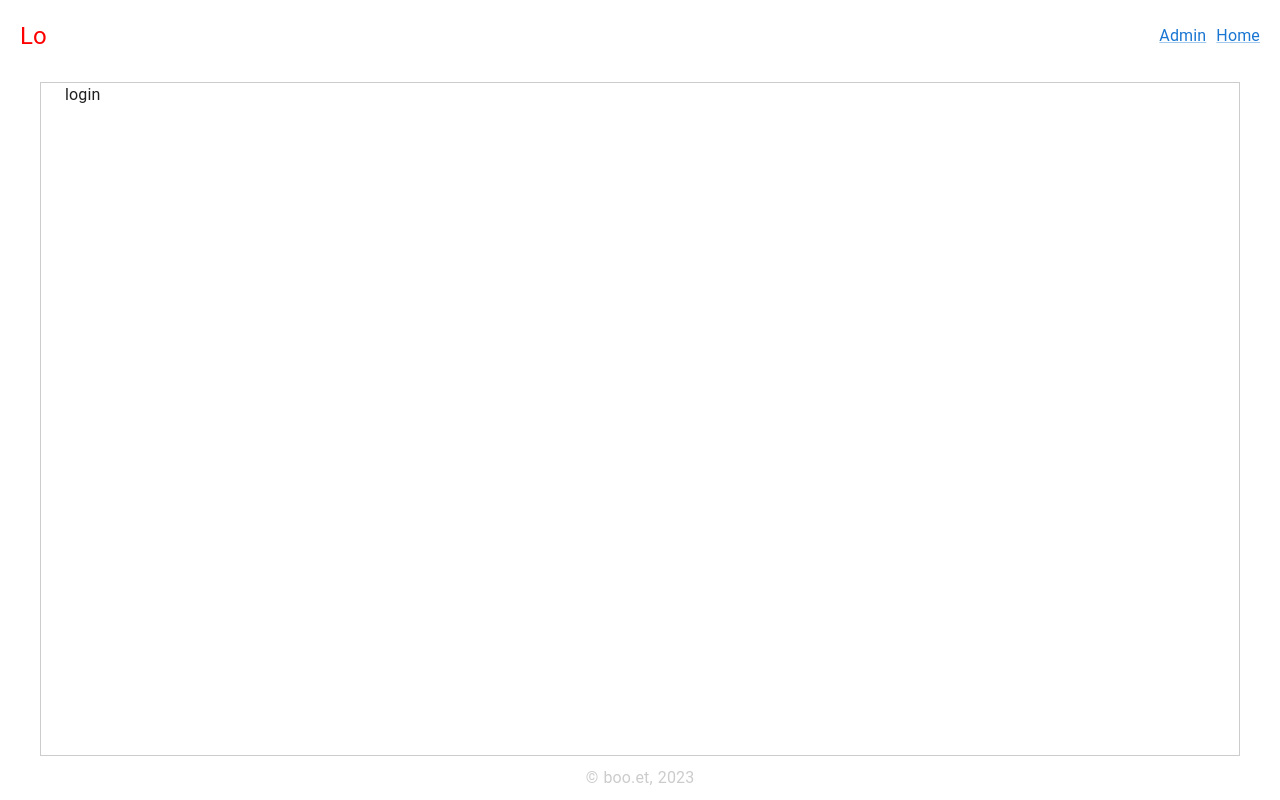
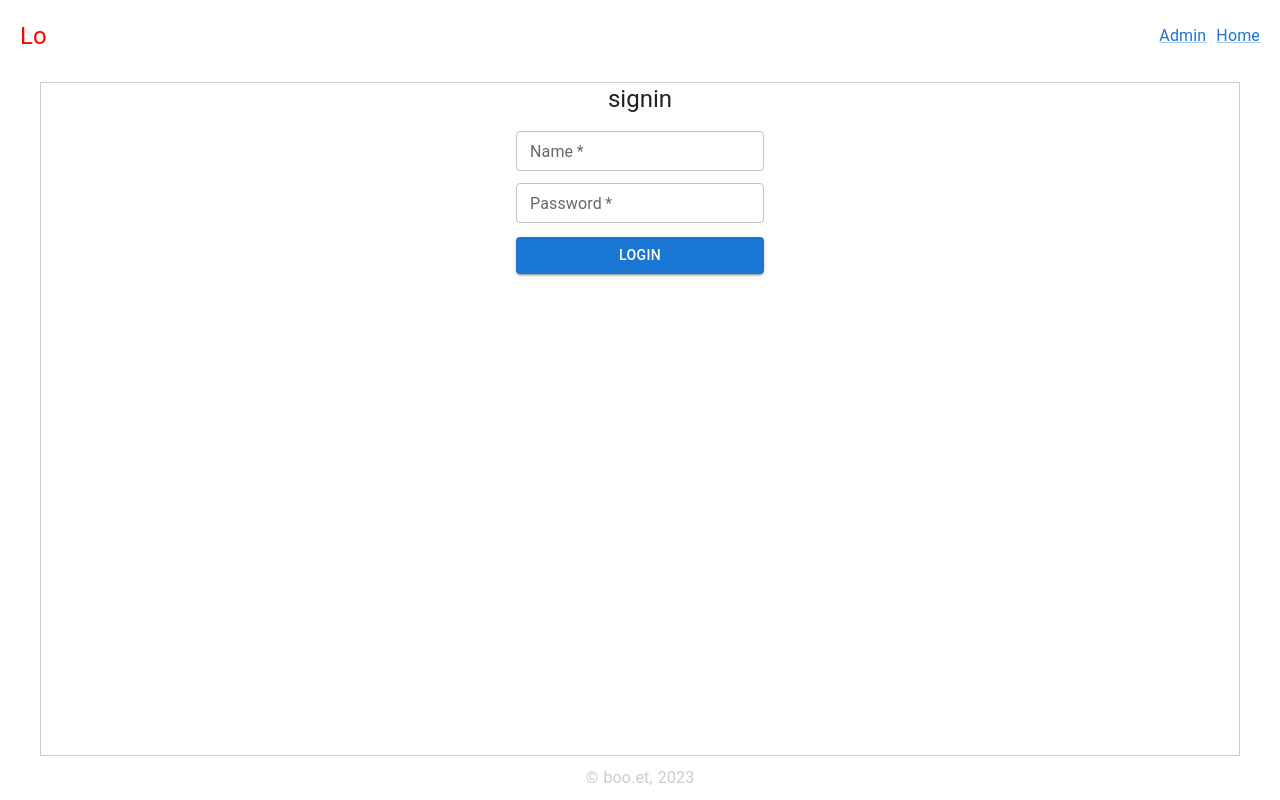
Before and after one commit to techBoolo/web-scrapper-react-frontend, a React (Create React App) app: page /login in a window 1280 px wide. Built offline with nearby package versions, Linux system fonts and the light colour scheme.

Commit message:
login page

```diff
--- a/package.json
+++ b/package.json
@@ -6,14 +6,17 @@
     "@emotion/react": "^11.10.6",
     "@emotion/styled": "^11.10.6",
     "@fontsource/roboto": "^4.5.8",
+    "@mui/lab": "^5.0.0-alpha.124",
     "@mui/material": "^5.11.15",
     "@reduxjs/toolkit": "^1.9.3",
     "@testing-library/jest-dom": "^5.16.5",
     "@testing-library/react": "^13.4.0",
     "@testing-library/user-event": "^13.5.0",
+    "axios": "^1.3.4",
     "framer-motion": "^10.0.2",
     "react": "^18.2.0",
     "react-dom": "^18.2.0",
+    "react-redux": "^8.0.5",
     "react-router-dom": "^6.8.2",
     "react-scripts": "5.0.1",
     "web-vitals": "^2.1.4"
--- a/src/pages/Login/index.js
+++ b/src/pages/Login/index.js
@@ -1,9 +1,80 @@
+import { useState } from 'react'
+import userService from '../../services/user.js'
+import errorMessage from '../../utils/errorMessage.js'
+
+import Stack from '@mui/material/Stack'
+import Box from '@mui/material/Box'
+import Typography from '@mui/material/Typography'
+import TextField from '@mui/material/TextField'
+import LoadingButton from '@mui/lab/LoadingButton'
+
 const Login = (props) => {
+  const [ name, setName ] = useState('')
+  const [ password, setPassword ] = useState('')
 
+  const handleLogin = async (ev) => {
+    ev.preventDefault()
+    const loginInfo = { name, password }
+    try {
+      const response = await userService.login(loginInfo)
+      const { data: { message, token }} = response
+      // save token in redux and storage
+      // redirect
+    } catch (err) {
+      const message = errorMessage(err)
+      console.log(message);
+      // dispatch notifiction here
+      return
+    }
+  }
   return (
-    <>
-     login
-    </>
+    <Stack
+      alignItems='center'
+      spacing={1}
+      minWidth='400px'
+      sx={{ margin: 'auto auto', backgoundColor: '#ccc' }}
+    >
+     <Typography variant='h5'>signin</Typography>
+      <form
+        onSubmit={handleLogin}
+        style={{
+          display: 'flex',
+            flexDirection: 'column',
+            alignItems: 'center'
+        }}
+      >
+        <TextField
+          required
+          type='text'
+          label='Name'
+          placeholder='Your login name'
+          size='small'
+          margin='dense'
+          fullWidth
+          value={name}
+          onChange={(ev) => setName(ev.target.value)}
+        />
+        <TextField
+          required
+          type='password'
+          label='Password'
+          placeholder='Password'
+          size='small'
+          margin='dense'
+          fullWidth
+          value={password}
+          onChange={(ev) => setPassword(ev.target.value)}
+        />
+        <LoadingButton
+          type='submit'
+          variant='contained'
+          fullWidth
+          loading={false}
+          loadingIndicator='Processing...'
+          sx={{ marginTop: '10px'}}
+        >login</LoadingButton>
+      </form>
+    </Stack>
   );
 };
 
--- /dev/null
+++ b/src/services/user.js
@@ -0,0 +1,18 @@
+import axios from 'axios'
+const rootUrl = 'http://localhost:3001'
+
+const login = async (loginInfo) => {
+  return await axios.put(
+    `${rootUrl}/users/signin`,
+    loginInfo,
+    {
+      headers: {
+        'Content-Type': 'application/json'
+      }
+    }
+  )
+}
+
+export default {
+  login
+}
--- /dev/null
+++ b/src/utils/errorMessage.js
@@ -0,0 +1,11 @@
+export default (error) => {
+  let message
+  if( error && error.response && error.response.data.error) {
+    message = error.response.data.error.message
+  } else if(error.request && error.request.statusText) {
+    message = error.request.statusText
+  } else {
+    message = error.message
+  }
+  return message
+}
```
Also changed, not shown: 2 other files (tests, documents, lock files or other folders).
